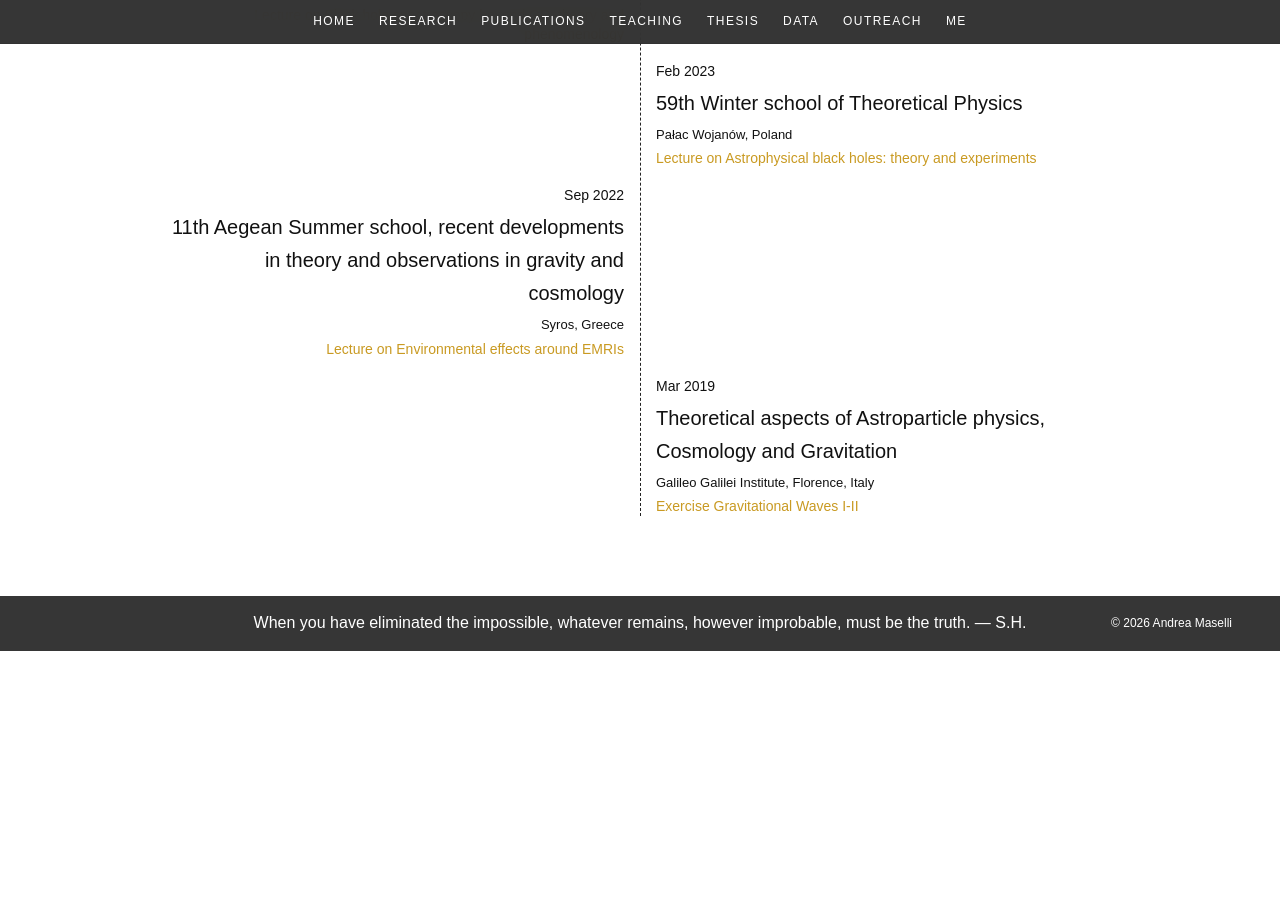
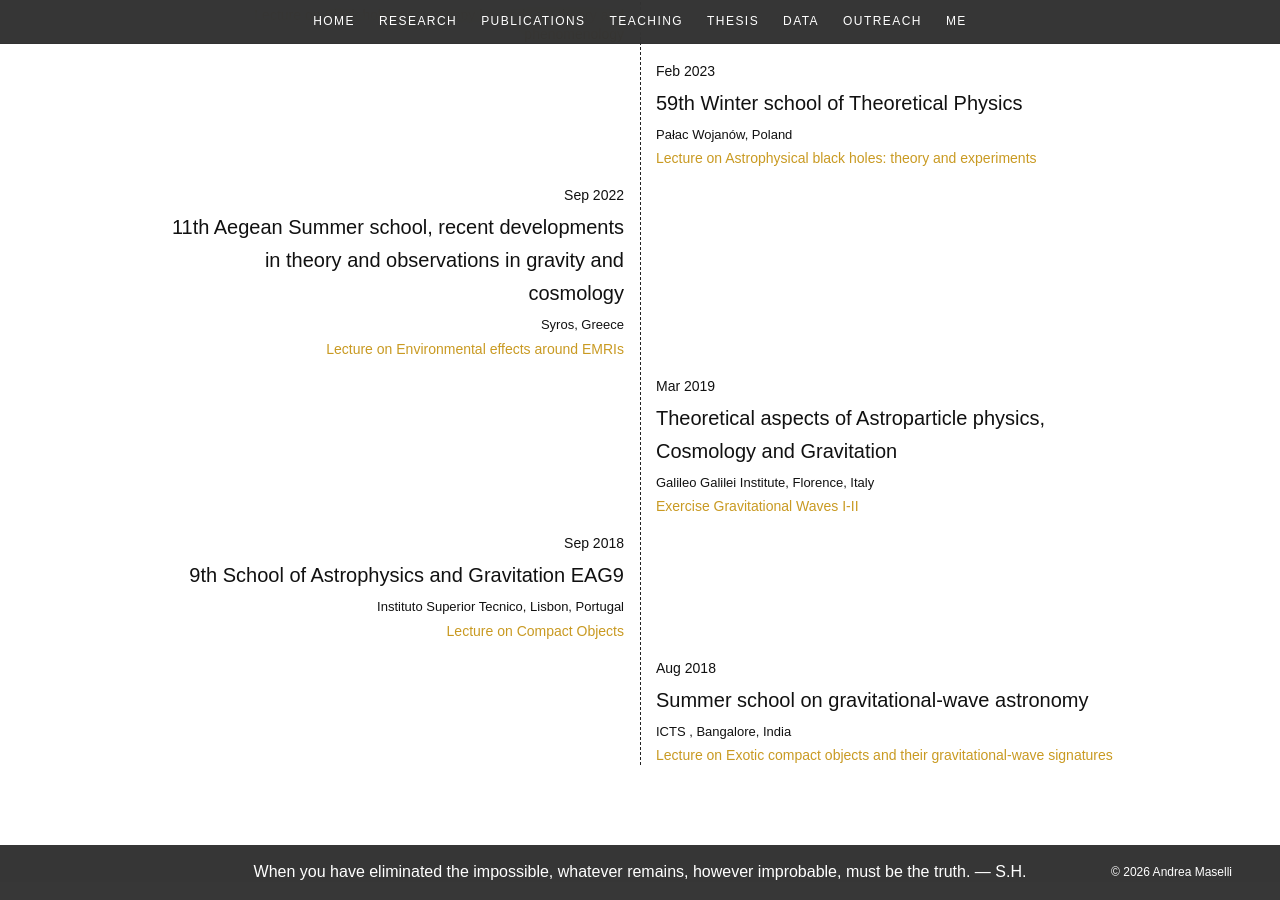
Before and after one commit to masellia/andreamaselli.github.io, a Jekyll site: the page built from pages/teaching.md, in a window 1280 px wide and 900 px high, scrolled down 3437 px. Built offline with Jekyll 4.4.1, drawn with Linux system fonts in a browser that asks for light colours; some web fonts are replaced; before the commit the page ends 4088 px from its top, so only the background shows below that.

Commit message:
teaching page uploaded

```diff
--- a/pages/teaching.md
+++ b/pages/teaching.md
@@ -211,6 +211,21 @@ Cosmology and Gravitation</div>
       <div class="teaching-details">Exercise Gravitational Waves I-II</div>
     </div>
 
+    <div class="teaching-entry teaching-left">
+      <div class="teaching-year"> Sep 2018 </div>
+      <div class="teaching-course"> 9th School of Astrophysics and Gravitation EAG9 </div>
+      <div class="teaching-info"> Instituto Superior Tecnico, Lisbon, Portugal </div>
+      <div class="teaching-details"> Lecture on Compact Objects </div>
+    </div>
+
+    <div class="teaching-entry teaching-right">
+      <div class="teaching-year"> Aug 2018 </div>
+      <div class="teaching-course"> Summer school on gravitational-wave astronomy </div>
+      <div class="teaching-info"> ICTS , Bangalore, India </div>
+      <div class="teaching-details"> Lecture on Exotic compact objects and their gravitational-wave signatures
+</div>
+    </div>
+
   </section>
 
 </section>
```
